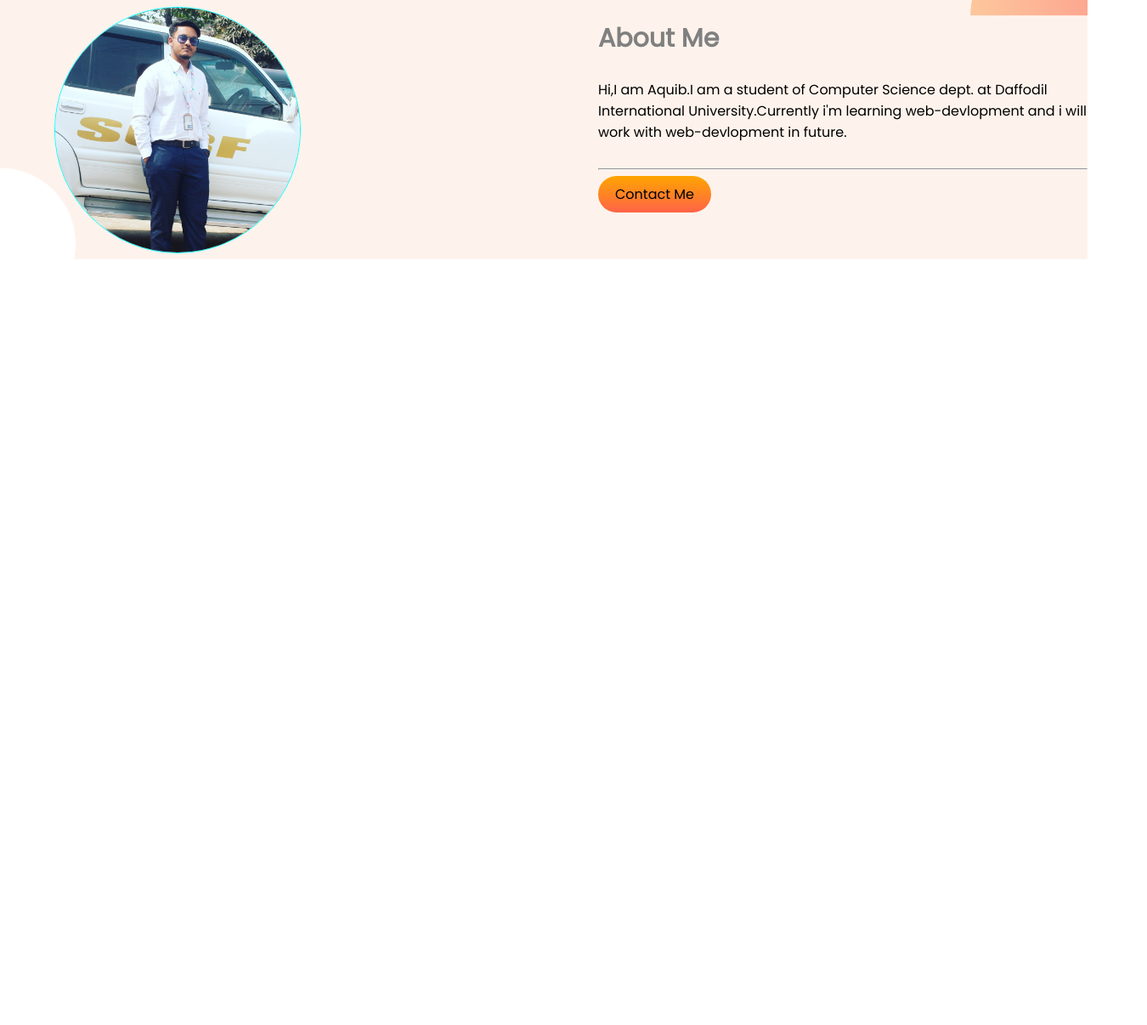
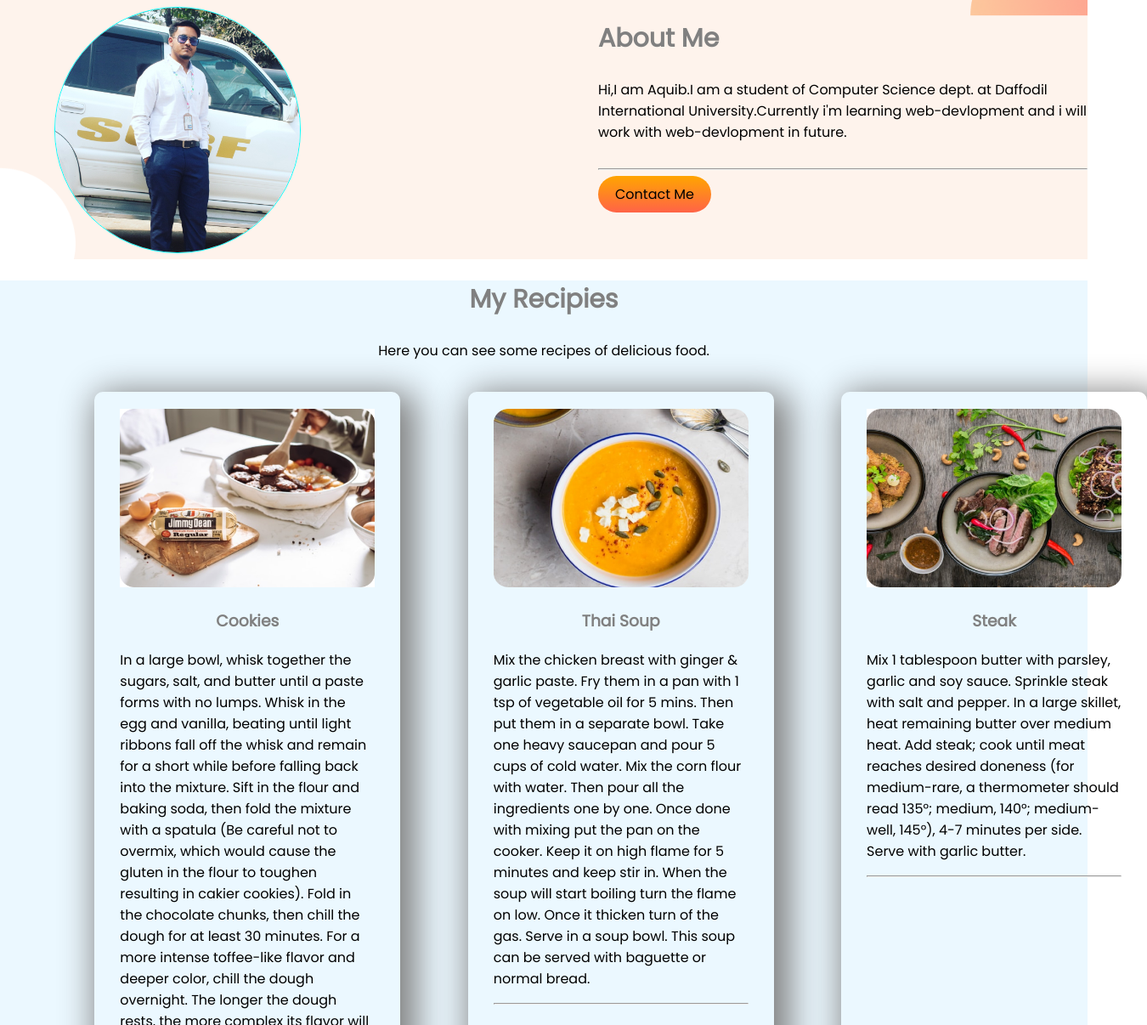
Before and after one commit to Aquib10630/Food-Network, a plain HTML site: page index.html in a window 1280 px wide. Shown: the part 302-1508 px from the top of the page at 85% size, 1350 px wide, since content can reach past the window. Before the commit the page ends 800 px from the top, so only its background shows below. Drawn offline with Linux system fonts and the light colour scheme.

Commit message:
second commit

```diff
--- a/index.html
+++ b/index.html
@@ -41,6 +41,54 @@
                 href="https://www.linkedin.com/in/aquib-al-mohtasim-khan-9358b1216/">Contact Me</a>
         </div>
     </section>
+    <section class="last-banner">
+        <h1 style="text-align: center;">My Recipies</h1>
+        <p style="text-align: center; padding-bottom: 20px;">Here you can see some recipes of delicious food.</p>
+        <div class="flexible half-width">
+            <div class="box">
+                <img src="images/food/Project Cover.jpg" alt="pic of delicious food">
+                <h3 style="text-align: center;color: gray;">Cookies</h3>
+                <p>In a large bowl, whisk together the sugars, salt, and butter until a paste forms with no lumps.
+                    Whisk in the egg and vanilla, beating until light ribbons fall off the whisk and remain for a short
+                    while before falling back into the mixture.
+                    Sift in the flour and baking soda, then fold the mixture with a spatula (Be careful not to overmix,
+                    which would cause the gluten in the flour to toughen resulting in cakier cookies).
+                    Fold in the chocolate chunks, then chill the dough for at least 30 minutes. For a more intense
+                    toffee-like flavor and deeper color, chill the dough overnight. The longer the dough rests, the more
+                    complex its flavor will be.
+                    Preheat oven to 350°F (180°C). Line a baking sheet with parchment paper.
+                    Scoop the dough with an ice-cream scoop onto a parchment paper-lined baking sheet, leaving at least
+                    4 inches (10 cm) of space between cookies and 2 inches (5 cm) of space from the edges of the pan so
+                    that the cookies can spread evenly.
+                    Bake for 12-15 minutes, or until the edges have started to barely brown.
+                    Cool completely before serving.
+                    Enjoy!</p>
+                <hr>
+            </div>
+            <div class="box">
+                <img src="images/food/Project Cover.png" alt="delicious food">
+                <h3 style="text-align: center;color: gray;">Thai Soup</h3>
+                <p>Mix the chicken breast with ginger & garlic paste. Fry them in a pan with 1 tsp of vegetable oil for
+                    5 mins. Then put them in a separate bowl.
+                    Take one heavy saucepan and pour 5 cups of cold water. Mix the corn flour with water. Then pour all
+                    the ingredients one by one. Once done with mixing put the pan on the cooker. Keep it on high flame
+                    for 5 minutes and keep stir in.
+                    When the soup will start boiling turn the flame on low. Once it thicken turn of the gas. Serve in a
+                    soup bowl.
+                    This soup can be served with baguette or normal bread.</p>
+                <hr>
+            </div>
+            <div class="box">
+                <img src="images/food/Project Cover1.jpg" alt="delicious food">
+                <h3 style="text-align: center;color: gray;">Steak</h3>
+                <p>Mix 1 tablespoon butter with parsley, garlic and soy sauce.
+                    Sprinkle steak with salt and pepper. In a large skillet, heat remaining butter over medium heat. Add
+                    steak; cook until meat reaches desired doneness (for medium-rare, a thermometer should read 135°;
+                    medium, 140°; medium-well, 145°), 4-7 minutes per side. Serve with garlic butter.</p>
+                <hr>
+            </div>
+        </div>
+    </section>
 </body>
 
 </html>
--- a/style.css
+++ b/style.css
@@ -12,7 +12,7 @@ h1{
 }
 .flexible{
     display: flex;
-    margin-bottom: 150px;
+    margin-bottom: 10px;
 }
 .link-button{
     text-decoration: none;
@@ -34,7 +34,6 @@ h1{
     background-repeat: no-repeat;
     background-size: cover;
     background-position: center;
-    margin-bottom: 10px;
 }
 .p-graph{
     margin-bottom: 30px;
@@ -51,3 +50,25 @@ h1{
     background-size: cover;
     background-position:center;
 }
+.box img{
+    width: 300px;
+    padding-left: 0px;
+    height: 210px;
+    padding-right:5%;
+    margin-top: 20px;
+}
+.box{
+    box-shadow: 10px 10px 40px 10px gray;
+    width: 300px;
+    margin-left: 7.4%;
+    margin-right: 5%;
+    padding-left: 30px;
+    padding-right: 30px;
+    border-radius: 10px;
+}
+.last-banner{
+    background-image: url(images/shapes/Frame\ 57.jpg);
+    background-repeat: no-repeat;
+    background-position: center;
+    background-size: cover;
+}
```
